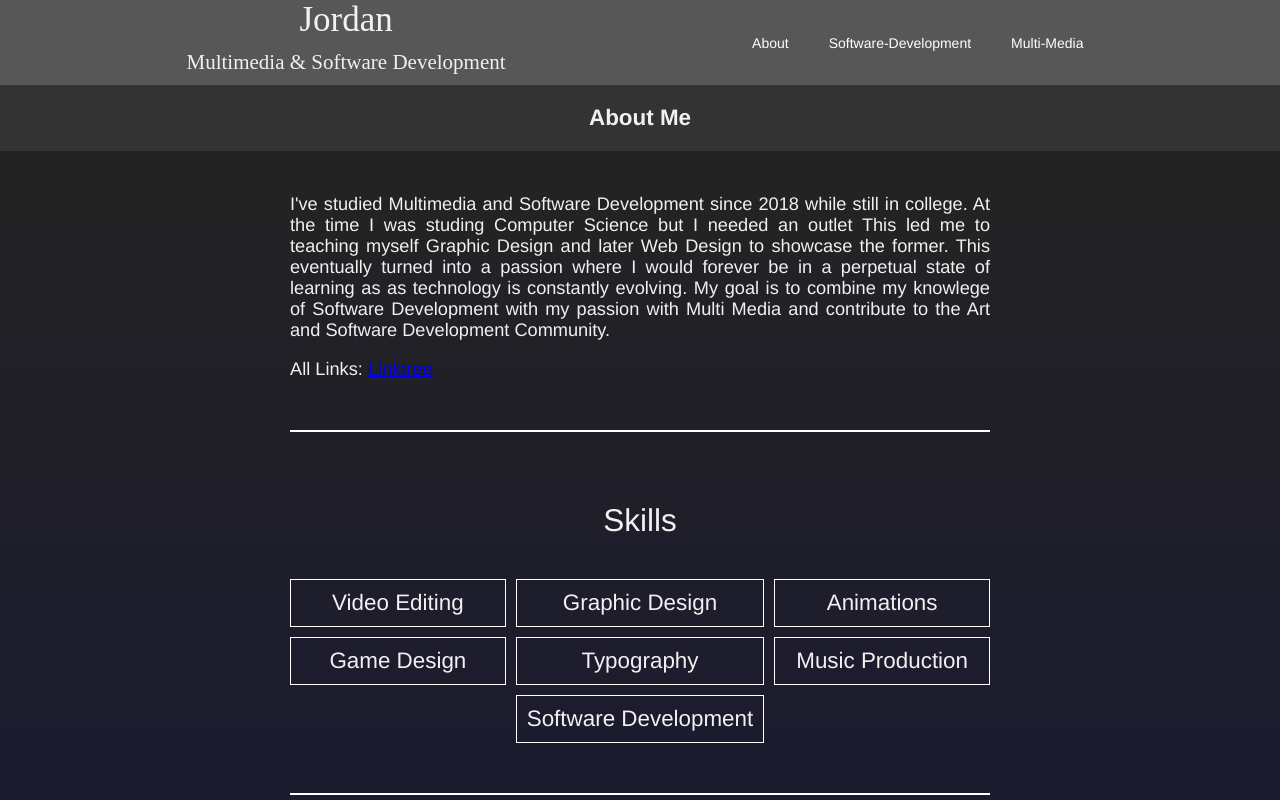
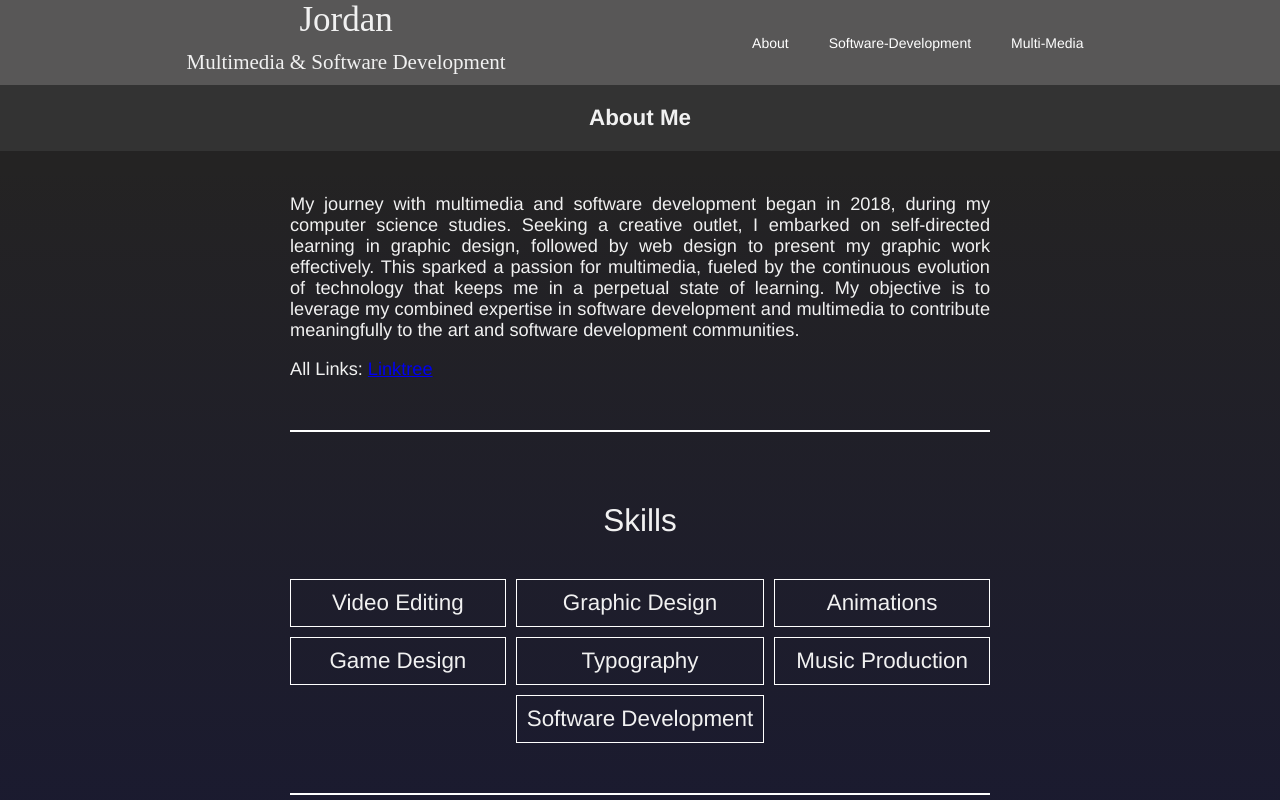
Before and after one commit to Jrock474/Portfolio, a React (Vite) app: page /about in a window 1280 px wide. Shown: the top 800 px of the page. Built offline with nearby package versions, Linux system fonts and the light colour scheme.

Commit message:
redid about section

```diff
--- a/src/Pages/About.jsx
+++ b/src/Pages/About.jsx
@@ -8,10 +8,14 @@ const About = () => {
         <section className="about-section2-bg">
           <div className="about-section-content">
             <p>
-              I've studied Multimedia and Software Development since 2018 while still in college. At the time I was studing Computer Science but I needed an outlet
-              This led me to teaching myself Graphic Design and later Web Design to showcase the former.
-              This eventually turned into a passion where I would forever be in a perpetual state of learning as
-              as technology is constantly evolving.   My goal is to combine my knowlege of Software Development with my passion with Multi Media and contribute to the Art and Software Development Community.
+            My journey with multimedia and software development began in 2018,
+            during my computer science studies. Seeking a creative outlet, I
+            embarked on self-directed learning in graphic design, followed by web
+            design to present my graphic work effectively. This sparked a passion
+            for multimedia, fueled by the continuous evolution of technology that
+            keeps me in a perpetual state of learning. My objective is to leverage my combined
+            expertise in software development and multimedia to contribute meaningfully to the art
+            and software development communities.
             </p>
             <p>
               All Links: <a href="https://linktr.ee/Jordan474">Linktree</a>
```
